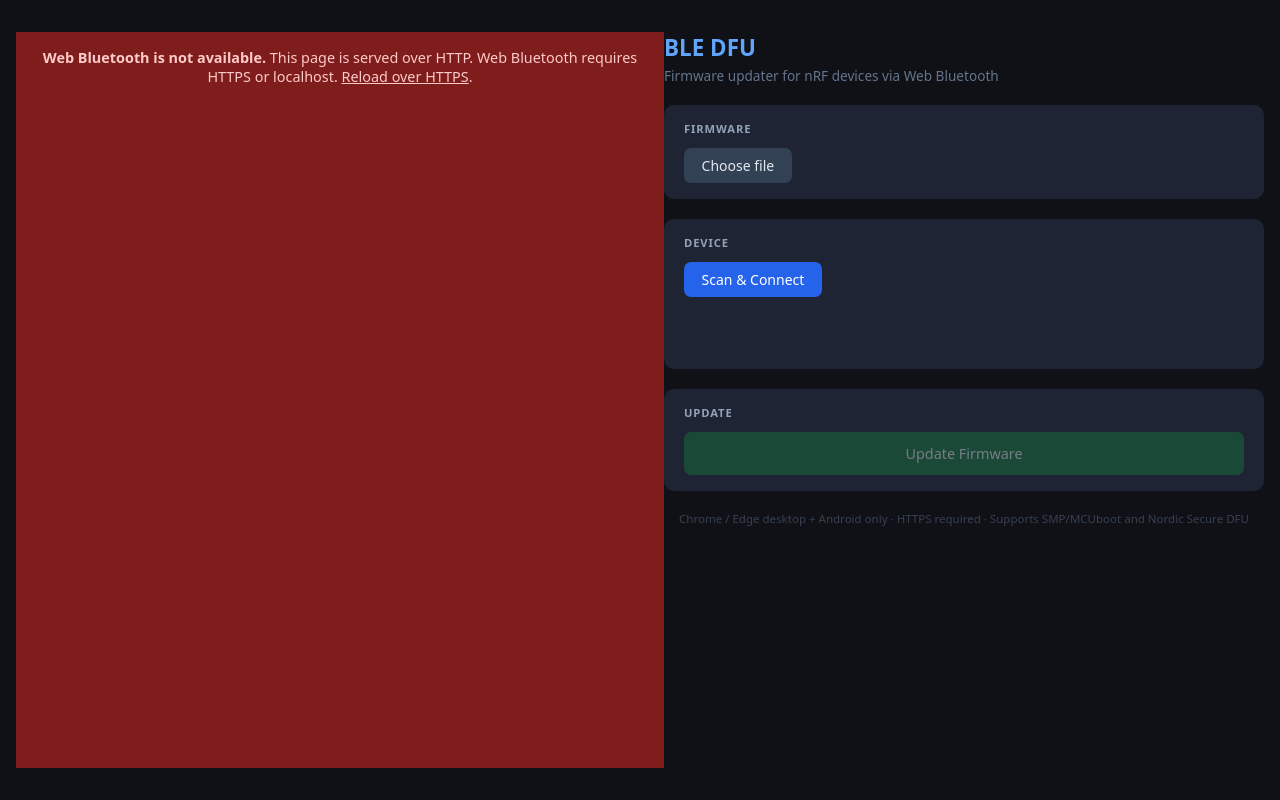
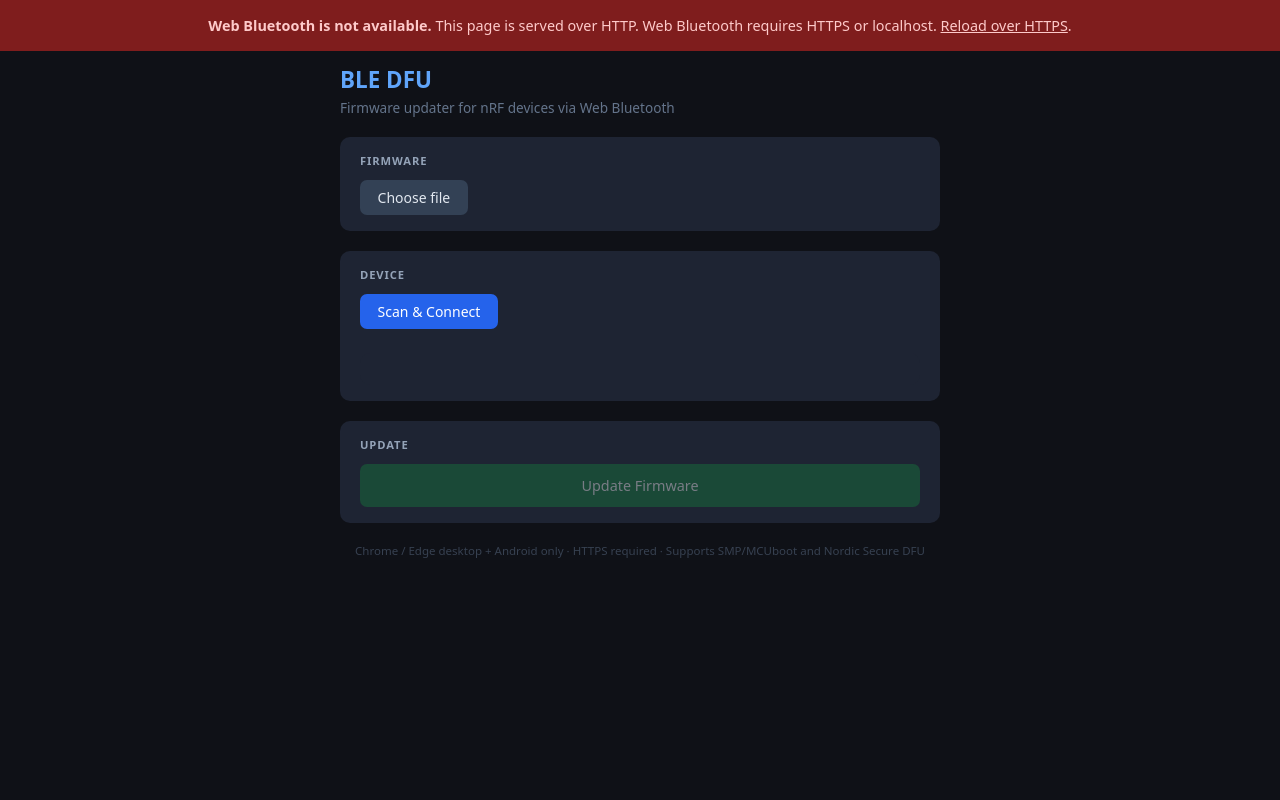
Before and after one commit to qarnet/web-bluetooth-dfu, a website with bundled scripts: page index.html in a window 1280 px wide. Built offline with nearby package versions, Linux system fonts and the light colour scheme.

Commit message:
ui: fix flex layout when Web Bluetooth compat banner is shown
When the banner is visible, add .has-banner to body so justify-content
switches from center to flex-start and padding-top compensates for the
fixed banner height. Move banner styles out of inline to avoid layout
conflicts with the body flex box.

```diff
--- a/index.html
+++ b/index.html
@@ -14,8 +14,24 @@
       color: #e2e8f0;
       min-height: 100vh;
       display: flex;
+      flex-direction: column;
+      align-items: center;
       justify-content: center;
       padding: 2rem 1rem;
+    }
+
+    body.has-banner { padding-top: 4rem; justify-content: flex-start; }
+
+    #compat-banner {
+      display: none;
+      position: fixed;
+      top: 0; left: 0; right: 0;
+      z-index: 50;
+      background: #7f1d1d;
+      color: #fecaca;
+      padding: 1rem 1.25rem;
+      text-align: center;
+      font-size: 0.9rem;
     }
 
     main { width: 100%; max-width: 600px; display: flex; flex-direction: column; gap: 1.25rem; }
@@ -126,7 +142,7 @@
   </style>
 </head>
 <body>
-  <div id="compat-banner" style="display:none; background:#7f1d1d; color:#fecaca; padding:1rem 1.25rem; text-align:center; font-size:0.9rem;">
+  <div id="compat-banner">
     <strong>Web Bluetooth is not available.</strong>
     <span id="compat-msg"></span>
   </div>
@@ -193,6 +209,7 @@
       const msg = document.getElementById('compat-msg');
       if (!navigator.bluetooth) {
         banner.style.display = 'block';
+        document.body.classList.add('has-banner');
         const isIOS = /iPad|iPhone|iPod/.test(navigator.userAgent);
         const isHTTP = window.location.protocol !== 'https:';
         if (isIOS) {
```
